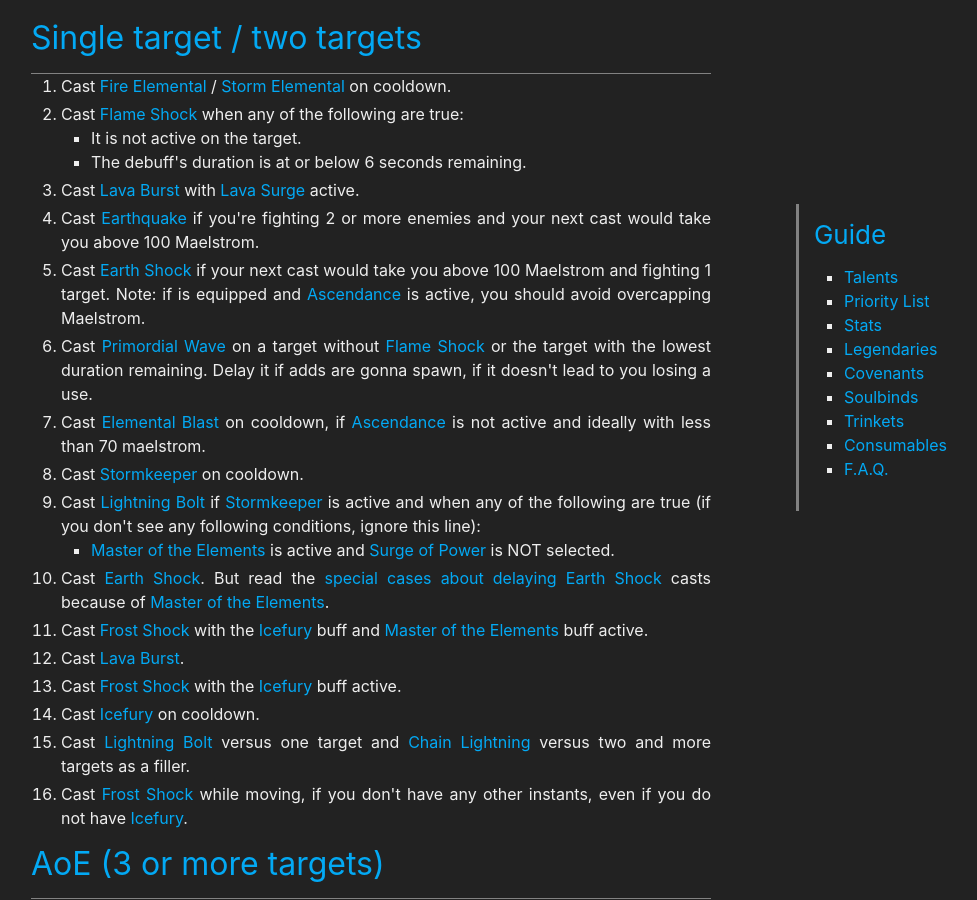
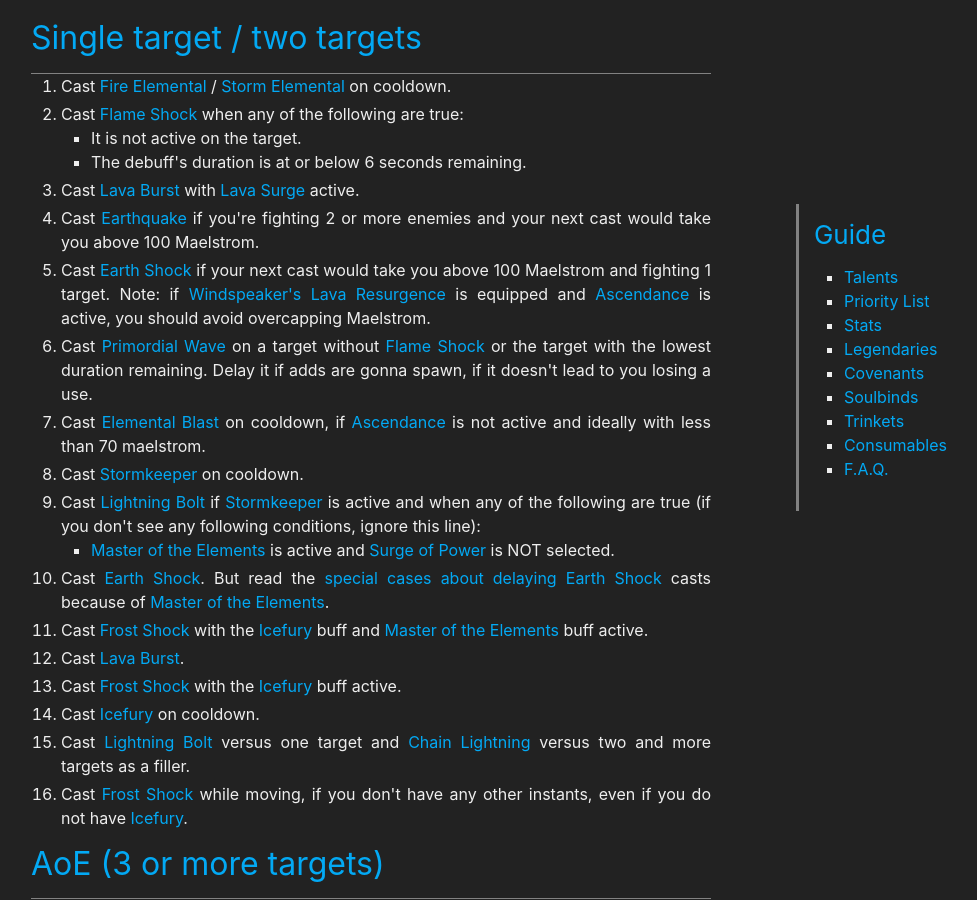
Before and after one commit to stormearthandlava/stormearthandlava.github.io, a Jekyll site: the page built from guide/general/priority_list.md, in a window 1280 px wide and 900 px high, scrolled down 1467 px. Shown: the whole window, without its empty margins (269-1246 px from the left). Built offline with Jekyll 4.4.1, drawn with Linux system fonts in a browser that asks for light colours; a script that is not in the unit is left out.

Commit message:
Update legendary.yml
added additional shortcuts for selected legendaries

```diff
--- a/_data/legendary.yml
+++ b/_data/legendary.yml
@@ -39,16 +39,21 @@
 eeq: <a href="https://shadowlands.wowhead.com/spell=336730" target="blank">Elemental Equilibrium</a>
 skybreakers_fiery_demise: <a href="https://shadowlands.wowhead.com/spell=336734" target="blank">Skybreaker's Fiery Demise</a>
 skybreaker: <a href="https://shadowlands.wowhead.com/spell=336734" target="blank">Skybreaker's Fiery Demise</a>
+sfd: <a href="https://shadowlands.wowhead.com/spell=336734" target="blank">Skybreaker's Fiery Demise</a>
 windspeakers_lava_resurgence: <a href="https://shadowlands.wowhead.com/spell=336063" target="blank">Windspeaker's Lava Resurgence</a>
 windspeaker: <a href="https://shadowlands.wowhead.com/spell=336063" target="blank">Windspeaker's Lava Resurgence</a>
 wlr: <a href="https://shadowlands.wowhead.com/spell=336063" target="blank">Windspeaker's Lava Resurgence</a>
+ws: <a href="https://shadowlands.wowhead.com/spell=336063" target="blank">Windspeaker's Lava Resurgence</a>
 
 # Covenants
 elemental_conduit: <a href="https://shadowlands.wowhead.com/spell=356250" target="blank">Elemental Conduit</a>
 venthyr: <a href="https://shadowlands.wowhead.com/spell=356250" target="blank">Elemental Conduit</a>
 raging_vesper_vortex: <a href="https://shadowlands.wowhead.com/spell=356789" target="blank">Raging Vesper Vortex</a>
 kyrian: <a href="https://shadowlands.wowhead.com/spell=356789" target="blank">Raging Vesper Vortex</a>
+ky: <a href="https://shadowlands.wowhead.com/spell=356789" target="blank">Raging Vesper Vortex</a>
 seeds_of_rampant_growth: <a href="https://shadowlands.wowhead.com/spell=356218" target="blank">Seeds of Rampant Growth</a>
 night_fae: <a href="https://shadowlands.wowhead.com/spell=356218" target="blank">Seeds of Rampant Growth</a>
+nf: <a href="https://shadowlands.wowhead.com/spell=356218" target="blank">Seeds of Rampant Growth</a>
 splintered_elements: <a href="https://shadowlands.wowhead.com/spell=354647" target="blank">Splintered Elements</a>
 necrolord: <a href="https://shadowlands.wowhead.com/spell=354647" target="blank">Splintered Elements</a>
+nl: <a href="https://shadowlands.wowhead.com/spell=354647" target="blank">Splintered Elements</a>
```
